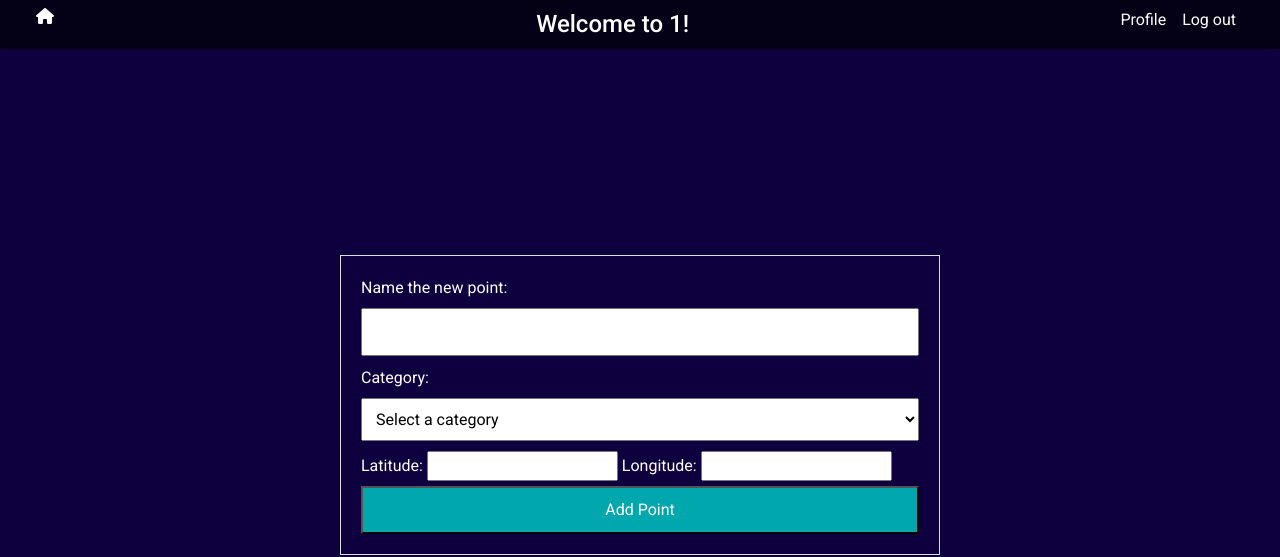
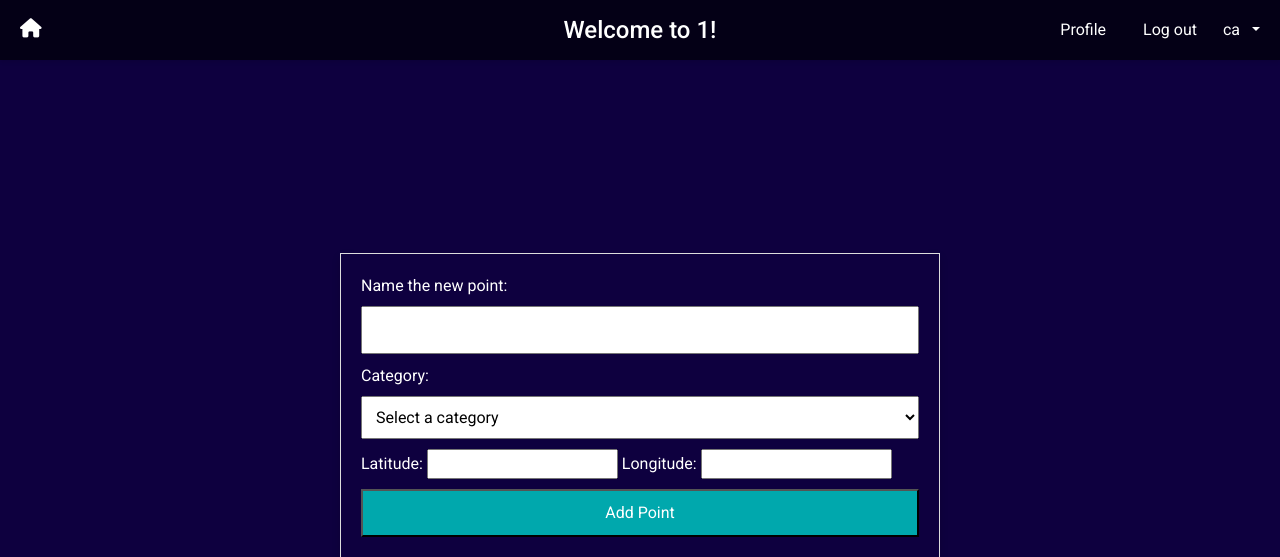
Before and after one commit to KarimGP/P01-FindPoint, a Flask app: page /add in a window 1280 px wide. Shown: the top 557 px of the page. Run offline with Flask 3, Linux system fonts and the light colour scheme; a user stored in the database is signed in; some libraries are stand-ins or nearby versions.

Commit message:
Add files via upload

```diff
--- a/templates/add_place.html
+++ b/templates/add_place.html
@@ -1,30 +1,30 @@
 {% extends "base.html" %}
 
-{% block title %}Add a New Point{% endblock %}
+{% block title %}{{_("Add a New Point") }}{% endblock %}
 
 {% block header %}
-Add a New Point
+{{_("Add a New Point") }}
 {% endblock %}
 
 {% block content %}
 <div style="margin-top: 20px; max-width: 600px; margin-left: auto; margin-right: auto;">
     <div style="padding: 20px; border: 1px solid #ddd; box-shadow: 0 4px 8px rgba(0, 0, 0, 0.15);">
         <form method="post">
-            <label for="new_point">Name the new point:</label>
+            <label for="new_point">{{_("Name the new point:") }}</label>
             <input type="text" id="new_point" name="new_point" style="width: 100%; padding: 10px; margin-bottom: 10px;" required>
-            <label for="category">Category:</label>
+            <label for="category">{{_("Category:") }}</label>
             <select id="category" name="category" style="width: 100%; padding: 10px; margin-bottom: 10px;" required>
                 <option value="" disabled selected>Select a category</option>
                 <option value="arc">Architecture</option>
                 <option value="art">Art</option>
                 <option value="us">Urban spaces</option>
             </select>
-            <label for="latitude">Latitude:</label>
+            <label for="latitude">{{_("Latitude:") }}</label>
             <input type="text" id="latitude" name="latitude" required>
-            <label for="longitude">Longitude:</label>
-            <input type="text" id="longitude" name="longitude" required>
+            <label for="longitude">{{_("Longitude:") }}</label>
+            <input type="text" id="longitude" name="longitude" style= "margin-bottom: 10px" required>
             <button type="submit" style="width: 100%; padding: 10px; background-color: #00a8ad; color: white;">
-                Add Point
+                {{_("Add Point") }}
             </button>
         </form>
     </div>
--- a/templates/base.html
+++ b/templates/base.html
@@ -1,5 +1,5 @@
 <!DOCTYPE html>
-<html lang="en">
+<html lang="{{ g.current_lang }}">
 <head>
     <meta charset="UTF-8">
     <meta name="viewport" content="width=device-width, initial-scale=1.0">
@@ -14,7 +14,6 @@
     <link href="https://cdn.jsdelivr.net/npm/bootstrap@5.1.3/dist/css/bootstrap.min.css" rel="stylesheet">
     <!-- Custom CSS -->
     <style>
-
         html, body {
             height: 100%;
             margin: 0;
@@ -25,20 +24,160 @@
 
         body {
             background-color: rgb(14, 0, 63);
-            background-size: cover; /* Asegura que la imagen cubra todo el body */
+            background-size: cover;
             background-repeat: no-repeat;
             background-position: center;
             color: #ffffff;
             font-family: 'Roboto', Arial, sans-serif;
-            display: flex;
-            flex-direction: column;
-            padding-top: 50px; /* Deja espacio para la navbar fija */
+            padding-top: 50px;
         }
 
         h1, h2, h3, h4, h5, h6 {
-            color: #ffffff; /* Color de los encabezados */
-            font-weight: 500; /* Peso medio para títulos */
+            color: #ffffff;
+            font-weight: 500;
             padding: 10px 0;
+        }
+
+        .navbar-custom {
+            background-color: rgba(0, 0, 0, 0.65);
+            box-shadow: 0 2px 4px rgba(0, 0, 0, 0.1);
+            position: fixed;
+            top: 0;
+            left: 0;
+            width: 100%;
+            z-index: 1000;
+            display: flex;
+            align-items: center;
+            justify-content: space-between;
+            padding: 10px 20px;
+            box-sizing: border-box;
+            flex-wrap: wrap;
+        }
+
+        .navbar-custom .navbar-left,
+        .navbar-custom .navbar-right {
+            display: flex;
+            align-items: center;
+            flex-wrap: wrap;
+        }
+
+        .navbar-custom .navbar-left {
+            justify-content: flex-start;
+        }
+
+        .navbar-custom .navbar-right {
+            justify-content: flex-end;
+            margin-left: auto;
+        }
+
+        .navbar-custom h1 {
+            flex-grow: 1;
+            margin: 0;
+            font-size: 1.5rem;
+            font-weight: 500;
+            text-align: center;
+            position: absolute;
+            left: 50%;
+            transform: translateX(-50%);
+            white-space: nowrap;
+            overflow: hidden;
+            text-overflow: ellipsis;
+            order: 0;
+            width: auto;
+        }
+
+        @media (max-width: 768px) {
+            .navbar-custom h1 {
+                position: static;
+                transform: none;
+                text-align: center;
+                order: 1;
+                width: 100%;
+            }
+        }
+
+        .navbar-custom .navbar-brand,
+        .navbar-custom .nav-link {
+            color: #ffffff;
+            font-size: 1rem;
+            transition: color 0.3s ease, transform 0.3s ease;
+            white-space: nowrap;
+        }
+
+        .navbar-custom .navbar-brand i {
+            font-size: 1.5rem;
+            margin-right: 5px;
+        }
+
+        .navbar-custom .navbar-brand:hover i,
+        .navbar-custom .nav-link:hover {
+            color: #ffc7fd;
+            transform: scale(1.1);
+        }
+
+        .navbar-custom .navbar-right .nav-link {
+            margin-left: 5px;
+        }
+
+        .nav-link {
+            white-space: nowrap;
+            font-size: 16px;
+        }
+
+        .navbar-custom .navbar-right .dropdown {
+            margin-left: 10px;
+        }
+
+        .navbar-custom .dropdown-menu {
+            min-width: auto;
+            right: 0;
+            left: auto;
+        }
+
+        .navbar-custom .dropdown-toggle::after {
+            margin-left: 0.5rem;
+        }
+
+        .btn-transparent {
+        background-color: transparent;
+        border: none;
+        padding: 0;
+        margin: 0;
+        color: inherit;
+        box-shadow: none;
+        }
+
+        .dropdown-menu {
+            background-color: rgba(0, 0, 0, 0.65); /* Fondo del menú desplegable a juego con la barra de navegación */
+            border: none;
+        }
+
+        .dropdown-item {
+            color: #ffffff; /* Texto blanco para los ítems del menú */
+        }
+
+        .dropdown-item:hover {
+            background-color: #00a8ad; /* Color de fondo al hacer hover en los ítems del menú */
+            color: #ffffff; /* Texto blanco */
+        }
+
+        main {
+            flex: 1;
+            display: flex;
+            justify-content: center;
+            align-items: center;
+            padding-bottom: 60px;
+        }
+
+        footer {
+            text-align: center;
+            padding: 10px 0;
+            background-color: rgba(0, 0, 0, 0.65);
+            position: fixed;
+            bottom: 0;
+            left: 0;
+            width: 100%;
+            z-index: 1000;
         }
 
         .btn-custom {
@@ -79,64 +218,6 @@
 
         .list-group-item {
             border: 1px solid #dddddd; /* Borde ligero para elementos de lista */
-        }
-
-        .navbar-custom {
-            background-color: rgba(0, 0, 0, 0.65); /* Fondo oscuro */
-            box-shadow: 0 2px 4px rgba(0, 0, 0, 0.1); /* Sombra ligera */
-            padding: 10px 0; /* Espaciado arriba y abajo */
-            width: 100%; /* Ocupa todo el ancho del viewport */
-            margin: 0; /* Elimina cualquier margen */
-            position: fixed; /* Fija la barra en la parte superior */
-            top: 0;
-            left: 0;
-            z-index: 1000; /* Asegura que esté sobre otros elementos */
-            height: auto; /* Ajusta la altura automáticamente */
-            display: flex;
-            justify-content: space-between; /* Alinea elementos a los extremos */
-            align-items: center; /* Centra los elementos verticalmente */
-            padding: 0 20px; /* Espaciado horizontal */
-            box-sizing: border-box; /* Incluye padding en el ancho total */
-        }
-
-        .navbar-custom h1 {
-            margin: 0;
-            font-size: 1.5rem; /* Ajusta el tamaño de la fuente para diferentes pantallas */
-            font-weight: 500;
-            text-align: center;
-            flex-grow: 1; /* Permite que el título ocupe el espacio disponible */
-        }
-
-        .navbar-custom .navbar-brand, .navbar-custom .nav-link {
-            color: rgb(255, 255, 255);
-            font-size: 1rem; /* Ajusta el tamaño del texto */
-            transition: color 0.3s ease, transform 0.3s ease;
-        }
-
-        /* Icono de inicio personalizado */
-        .navbar-custom .navbar-brand i {
-            font-size: 1.5rem;
-            margin-right: 5px;
-        }
-
-        /* Efecto hover para el icono de inicio */
-        .navbar-custom .navbar-brand:hover i {
-            color: #00a8ad; /* Cambia el color del icono en hover */
-            transform: scale(1.1); /* Aumenta el tamaño del icono en hover */
-            transition: transform 0.3s ease, color 0.3s ease; /* Añade una transición suave */
-        }
-
-        .nav-link {
-            white-space: nowrap;
-            padding-left: 10px;
-            padding-right: 10px;
-            font-size: 16px;
-            transition: color 0.3s ease, transform 0.3s ease;
-        }
-
-        .nav-link:hover {
-            color: #00a8ad; /* Cambia el color del enlace en hover */
-            transform: scale(1.1); /* Aumenta el tamaño del enlace en hover */
         }
 
         .square-card {
@@ -203,7 +284,6 @@
             z-index: 1;
         }
 
-        /* Ajusta el tamaño de las tarjetas */
         .small-card {
             max-width: 280px; /* Ajusta el tamaño máximo de las tarjetas */
             margin: auto; /* Centra la tarjeta horizontalmente */
@@ -228,7 +308,6 @@
             }
         }
 
-        /* Aplicar la animación a las tarjetas con diferentes retrasos */
         .animated-border-1 {
             border: 1px solid; /* Espesor del borde */
             animation: border-color-animation 3.7s infinite linear;
@@ -269,97 +348,79 @@
             animation: border-color-animation 5.3s infinite linear;
         }
 
-        /* Efecto de brillo en hover */
         .animated-border:hover {
             box-shadow: 0 0 15px rgba(255, 255, 255, 0.8);
         }
 
-        /* Ajusta el espaciado de las columnas */
         .col-md-6 {
-            padding-left: 0.5rem; /* Ajusta el padding izquierdo de las columnas */
-            padding-right: 0.5rem; /* Ajusta el padding derecho de las columnas */
+            padding-left: 0.5rem;
+            padding-right: 0.5rem;
         }
 
-        /* Ajusta el espaciado entre columnas */
         .row.g-2 {
-            margin-left: 20rem; /* Ajusta el espacio entre las columnas */
-            margin-right: 20rem; /* Ajusta el espacio entre las columnas */
+            margin-left: 20rem;
+            margin-right: 20rem;
         }
 
-        /* Ajusta el margen superior e inferior de las filas */
         .row.custom-spacing {
-            margin-top: 1rem; /* Ajusta el margen superior entre filas */
-            margin-bottom: 1rem; /* Ajusta el margen inferior entre filas */
+            margin-top: 1rem;
+            margin-bottom: 1rem;
         }
 
-        /* Si necesitas ajustar el espaciado entre columnas dentro de la fila */
         .row.custom-spacing > .col-md-6 {
-            margin-bottom: 1rem; /* Ajusta el margen inferior de las columnas dentro de la fila */
+            margin-bottom: 1rem;
         }
-
-        main {
-            flex: 1;
-            display: flex;
-            justify-content: center;
-            align-items: center;
-            padding-bottom: 60px; /* Deja espacio para el footer */
-        }
-
-        footer {
-            text-align: center;
-            padding: 10px 0;
-            background-color: rgba(0, 0, 0, 0.65);
-            position: fixed;
-            bottom: 0;
-            left: 0;
-            width: 100%;
-            z-index: 1000; /* Asegura que esté sobre otros elementos */
-        }
-
-
     </style>
 </head>
 <body class="container">
     <header class="navbar navbar-expand-lg navbar-custom">
-        <div class="d-flex justify-content-between w-100 px-3">
-            <!-- Verificar si se debe mostrar el icono de la casa -->
+        <div class="navbar-left">
+            <!-- Aquí van los elementos de la izquierda -->
             {% if request.endpoint not in ['dashboard', 'index_b', 'visit', 'index', 'login', 'register', 'choose_category'] %}
-                <a class="navbar-brand" href="{{ url_for('dashboard') }}" style="text-decoration: none; color: #ffffff;">
-                    <i class="fas fa-home" style="font-size: 1em;"></i>
+                <a class="navbar-brand" href="{{ url_for('dashboard') }}">
+                    <i class="fas fa-home" style="font-size: 1.2rem;"></i>
                 </a>
             {% elif request.endpoint in ['visit', 'choose_category', 'login', 'register'] %}
-                <a class="navbar-brand" href="{{ url_for('index') }}" style="text-decoration: none; color: #ffffff;">
-                    <i class="fas fa-home" style="font-size: 1em;"></i>
+                <a class="navbar-brand" href="{{ url_for('index') }}">
+                    <i class="fas fa-home" style="font-size: 1.2rem;"></i>
                 </a>
             {% endif %}
+            {% if current_user.is_authenticated and request.endpoint == 'dashboard' %}
+                <a class="nav-link" href="{{ url_for('index_b') }}">Change City</a>
+            {% endif %}
+        </div>
 
-            {% if current_user.is_authenticated and request.endpoint == 'dashboard' %}
-                <a class="nav-link" href="{{ url_for('index_b') }}" style="text-decoration: none; color: #ffffff;">Change City</a>
-            {% endif %}
-            <!-- Título centrado con "Welcome" -->
-            <h1 class="w-100 text-center" style="margin-left: 1cm;">
+        <h1>
             {% if page_title is defined %}
                 {{ page_title }}
             {% else %}
                 {% if session.get('selected_city') %}
                     Welcome to {{ session['selected_city'] | title }}!
-
                 {% endif %}
             {% endif %}
         </h1>
 
-            <!-- Enlaces de "Profile" y "Log out" a la derecha -->
+        <div class="navbar-right d-flex align-items-center">
+            <!-- Aquí van los elementos de la derecha como Log in y Sign up -->
             {% if current_user.is_authenticated %}
-                <div class="navbar-nav ms-auto">
-                    <a class="nav-link" href="{{ url_for('edit_profile') }}" style="text-decoration: none; color: #ffffff;">Profile</a>
-                    <a class="nav-link" href="{{ url_for('logout') }}" style="text-decoration: none; color: #ffffff;">Log out</a>
+                <a class="nav-link" href="{{ url_for('edit_profile') }}">Profile</a>
+                <a class="nav-link" href="{{ url_for('logout') }}">Log out</a>
+            {% else %}
+                <a class="nav-link" href="{{ url_for('login') }}">Log in</a>
+                <a class="nav-link" href="{{ url_for('register') }}">Sign up</a>
+            {% endif %}
+
+            <!-- Selector de idioma -->
+            <div class="dropdown">
+                <button class="btn btn-transparent text-white dropdown-toggle" type="button" id="languageDropdown" data-toggle="dropdown" aria-haspopup="true" aria-expanded="false">
+                    {% if g.get('current_lang', 'en') == 'en' %}en{% elif g.get('current_lang') == 'es' %}es{% else %}ca{% endif %}
+                </button>
+                <div class="dropdown-menu dropdown-menu-right bg-dark" aria-labelledby="languageDropdown">
+                    <a class="dropdown-item text-white" href="{{ url_for('set_language', lang_code='en') }}">en</a>
+                    <a class="dropdown-item text-white" href="{{ url_for('set_language', lang_code='es') }}">es</a>
+                    <a class="dropdown-item text-white" href="{{ url_for('set_language', lang_code='ca') }}">ca</a>
                 </div>
-            {% else %}
-                <div class="navbar-nav ms-auto">
-                    <a class="nav-link" href="{{ url_for('login') }}" style="text-decoration: none; color: #ffffff;">Log in</a>
-                    <a class="nav-link" href="{{ url_for('register') }}" style="text-decoration: none; color: #ffffff;">Sign up</a>
             </div>
-            {% endif %}
         </div>
     </header>
     <main class="container">
@@ -369,7 +430,7 @@
         <p>&copy; 2024 FindPoint. All rights reserved.</p>
     </footer>
 
-    <!-- Incluir Bootstrap JS (opcional, si necesitas funcionalidades interactivas) -->
+    <!-- Incluir Bootstrap JS -->
     <script src="https://code.jquery.com/jquery-3.5.1.slim.min.js"></script>
     <script src="https://cdn.jsdelivr.net/npm/@popperjs/core@2.9.2/dist/umd/popper.min.js"></script>
     <script src="https://stackpath.bootstrapcdn.com/bootstrap/4.5.2/js/bootstrap.min.js"></script>
--- a/templates/delete_account.html
+++ b/templates/delete_account.html
@@ -11,11 +11,11 @@
     <div class="row justify-content-center">
         <div class="col-md-6">
             <div class="alert alert-danger text-center" role="alert">
-                Are you sure you want to delete your account? This action cannot be undone.
+                {{_("Are you sure you want to delete your account? This action cannot be undone.") }}
             </div>
             <form method="POST" action="{{ url_for('delete_account') }}">
                 <div class="d-grid">
-                    <button type="submit" class="btn btn-danger">Delete My Account</button>
+                    <button type="submit" class="btn btn-danger">{{_("Delete my Account") }}</button>
                 </div>
             </form>
         </div>
--- a/templates/index.html
+++ b/templates/index.html
@@ -2,7 +2,7 @@
 
 {% block title %}Home - FindPoint{% endblock %}
 
-{% set page_title = "Welcome to FindPoint!" %}
+{% set page_title = _("Welcome to ") ~ "FindPoint!" %}
 
 {% block navbar_title %}
     {{ page_title }}
--- a/templates/index_b.html
+++ b/templates/index_b.html
@@ -2,7 +2,7 @@
 
 {% block title %}Home - FindPoint{% endblock %}
 
-{% set page_title = "Hi " ~ current_user.username ~ "! Let's choose a city" %}
+{% set page_title = _("Hi ") ~ current_user.username ~ _("! Let's choose a city") %}
 
 {% block header %}
 {{ page_title }}
--- a/templates/login.html
+++ b/templates/login.html
@@ -2,7 +2,7 @@
 
 {% block title %}Login - FindPoint{% endblock %}
 
-{% set page_title = "Let's log in" %}
+{% set page_title = _("Let's Log in") %}
 
 {% block header %}
     {{ page_title }}
@@ -15,12 +15,12 @@
             <form method="POST" action="{{ url_for('login') }}">
                 <!-- Campo de Email -->
                 <div class="mb-3">
-                    <label for="email" class="form-label">Email address</label>
+                    <label for="email" class="form-label">{{_("Email") }}</label>
                     <input type="email" class="form-control" id="email" name="email" required>
                 </div>
                 <!-- Campo de Password -->
                 <div class="mb-3">
-                    <label for="password" class="form-label">Password</label>
+                    <label for="password" class="form-label">{{_("Password") }}</label>
                     <input type="password" class="form-control" id="password" name="password" required>
                 </div>
                 <!-- Botón de Login -->
--- a/templates/result.html
+++ b/templates/result.html
@@ -11,7 +11,7 @@ Result
     <div style="padding: 20px; border: 1px solid #ddd; box-shadow: 0 4px 8px rgba(0, 0, 0, 0.15); text-align: center;">
         <p style="margin-bottom: 20px;">{{ result }}</p>
         <a href="{{ url_for('dashboard') }}" style="display: inline-block; padding: 10px 20px; background-color: #00a8ad; color: white; text-decoration: none;">
-            Go back to your user page
+            {{_("Go back to your user page") }}
         </a>
     </div>
 </div>
--- a/templates/visit_dashboard.html
+++ b/templates/visit_dashboard.html
@@ -15,7 +15,7 @@ Interesting Point
         <!-- Contenedor para el mapa -->
         <div id="map" style="width: 100%; height: 400px; margin-bottom: 20px;"></div>
         <a href="{{ url_for('dashboard') }}" style="display: inline-block; padding: 10px 20px; background-color: #00a8ad; color: white; text-decoration: none;">
-            Go back to your user page
+            {{_("Go back to your user page") }}
         </a>
     </div>
 </div>
--- a/templates/visit_result.html
+++ b/templates/visit_result.html
@@ -14,7 +14,7 @@ Interesting Point
         <!-- Contenedor para el mapa -->
         <div id="map" style="width: 100%; height: 400px; margin-bottom: 20px;"></div>
         <a href="{{ url_for('index') }}" style="display: inline-block; padding: 10px 20px; background-color: #00a8ad; color: white; text-decoration: none;">
-            Go back to the main page
+            {{_("Go back to the main page") }}
         </a>
     </div>
 </div>
```
Also changed, not shown: templates/choose_category.html (+7 -7 lines), templates/choose_category_d.html (+6 -6 lines), templates/dashboard.html (+5 -5 lines), templates/delete_place.html (+6 -6 lines), templates/edit_profile.html (+8 -8 lines), templates/rate_place.html (+6 -6 lines), templates/register.html (+6 -6 lines). Lines whose indentation alone changed are shown as unchanged.
